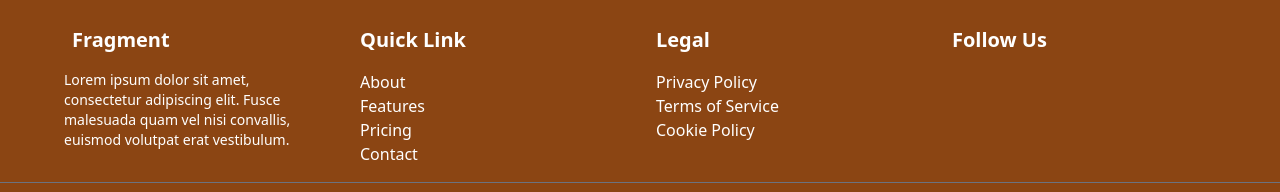
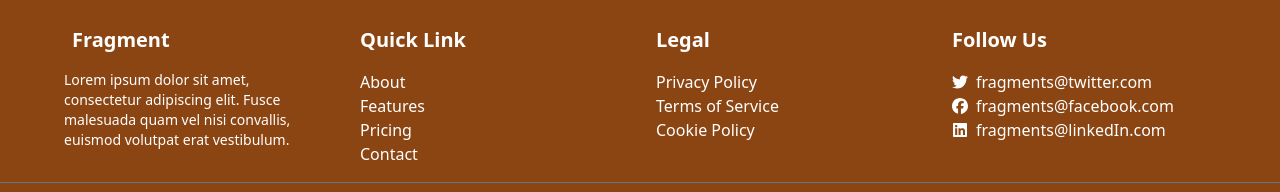
Before and after one commit to danial-khan/fragments-landingpage, a Next.js app: page /about in a window 1280 px wide. Shown: the part 1813-2005 px from the top of the page. Built offline with nearby package versions, Linux system fonts and the light colour scheme; no server answers.

Commit message:
chores: applied navigations to button, changed layout, added linked to Contact Us

```diff
--- a/src/app/about/page.tsx
+++ b/src/app/about/page.tsx
@@ -12,6 +12,7 @@ import {
   faCog,
 } from "@fortawesome/free-solid-svg-icons";
 import Link from "next/link";
+import { faFacebook, faLinkedin, faTwitter } from "@fortawesome/free-brands-svg-icons";
 export default function About() {
   return (
     <>
@@ -51,10 +52,8 @@ export default function About() {
           </div>
         </div>
 
-        <section className="relative w-full h-96 p-10 md:p-20">
+        <section className="relative w-full h-96 p-10 md:p-20 bg-primary shadow-lg">
           <div className="absolute inset-0 bg-cover bg-center"></div>
-
-          <div className="absolute inset-0 bg-white opacity-70"></div>
 
           <div className="relative flex items-center w-full h-full">
             <div className="max-w-2xl">
@@ -169,7 +168,7 @@ export default function About() {
 
               <div className="bg-white shadow-lg rounded-lg p-4 flex gap-3 border border-secondary">
                 <div>
-                  <FontAwesomeIcon icon={faLock} className="text-3xl"/>
+                  <FontAwesomeIcon icon={faLock} className="text-3xl" />
                 </div>
                 <div className="text-start">
                   <h3 className="text-xl md:text-lg font-semibold">
@@ -183,7 +182,7 @@ export default function About() {
 
               <div className="bg-white shadow-lg rounded-lg p-4 flex gap-3 border border-secondary">
                 <div>
-                  <FontAwesomeIcon icon={faCertificate} className="text-3xl"/>
+                  <FontAwesomeIcon icon={faCertificate} className="text-3xl" />
                 </div>
                 <div className="text-start">
                   <h3 className="text-xl md:text-lg font-semibold">
@@ -312,18 +311,35 @@ export default function About() {
             <div>
               <h4 className="text-xl font-semibold mb-4">Follow Us</h4>
               <div className="flex gap-4 mb-4">
-                <Link href="#" className="text-white hover:text-secondary">
-                  <i className="fab fa-twitter w-6 h-6"></i>
-                </Link>
-                <Link href="#" className="text-white hover:text-secondary">
-                  <i className="fab fa-facebook-f w-6 h-6"></i>
-                </Link>
-                <Link href="#" className="text-white hover:text-secondary">
-                  <i className="fab fa-linkedin-in w-6 h-6"></i>
-                </Link>
-                <Link href="#" className="text-white hover:text-secondary">
-                  <i className="fab fa-instagram w-6 h-6"></i>
-                </Link>
+                <ul>
+                  <li>
+                    <Link
+                      href="#"
+                      className="text-white hover:text-primary flex items-center gap-2 "
+                    >
+                      <FontAwesomeIcon icon={faTwitter} className="h-4 w-4" />
+                      <span>fragments@twitter.com</span>
+                    </Link>
+                  </li>
+                  <li>
+                    <Link
+                      href="#"
+                      className="text-white hover:text-primary flex items-center gap-2 "
+                    >
+                      <FontAwesomeIcon icon={faFacebook} className="h-4 w-4" />
+                      <span>fragments@facebook.com</span>
+                    </Link>
+                  </li>
+                  <li>
+                    <Link
+                      href="#"
+                      className="text-white hover:text-primary flex items-center gap-2 "
+                    >
+                      <FontAwesomeIcon icon={faLinkedin} className="h-4 w-4" />
+                      <span>fragments@linkedIn.com</span>
+                    </Link>
+                  </li>
+                </ul>
               </div>
             </div>
           </div>
--- a/src/app/components/Navbar.tsx
+++ b/src/app/components/Navbar.tsx
@@ -5,7 +5,7 @@ import { useState } from "react";
 import { useRouter } from "next/navigation";
 import { scrollToSection } from "../utils/navigation";
 const FRONTEND_APP_PATH = process.env.NEXT_PUBLIC_FRONTEND_APP_BASE_URL;
-//.
+
 export default function Navbar() {
   const [toggleMenu, setTogglemenu] = useState(false);
   const router = useRouter();
@@ -94,25 +94,34 @@ export default function Navbar() {
           <ul className="flex flex-col text-white bg-secondary gap-4 font-semibold p-4 w-full text-center">
             <li
               className="text-secondary cursor-pointer hover:bg-[#e8dac8] border border-orange-100 rounded py-2 bg-primary"
-              onClick={() => navigate("/")}
+              onClick={() => {
+                navigate("/");
+                setTogglemenu(false);
+              }}
             >
               Home
             </li>
             <li
               className="text-secondary cursor-pointer hover:bg-[#e8dac8] border border-orange-100 rounded py-2 bg-primary"
-              onClick={() => scrollToSection("explore", router)}
+              onClick={() => {
+                scrollToSection("explore", router);
+                setTogglemenu(false);
+              }}
             >
               Explore
             </li>
             <li
               className="text-secondary cursor-pointer hover:bg-[#e8dac8] border border-orange-100 rounded py-2 bg-primary"
-              onClick={() => scrollToSection("/about", router)}
+              onClick={() => navigate("/about")}
             >
               About
             </li>
             <li
               className="text-secondary cursor-pointer hover:bg-[#e8dac8] border border-orange-100 rounded py-2 bg-primary"
-              onClick={() => scrollToSection("contact", router)}
+              onClick={() => {
+                scrollToSection("footer", router);
+                setTogglemenu(false);
+              }}
             >
               Contact
             </li>
```
